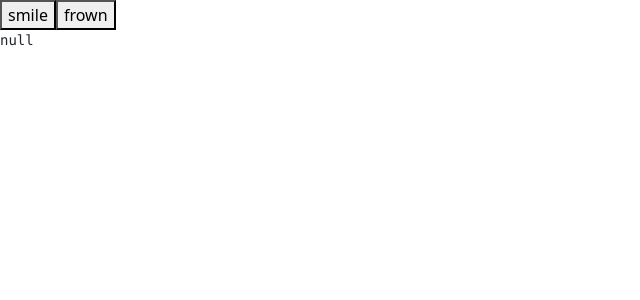
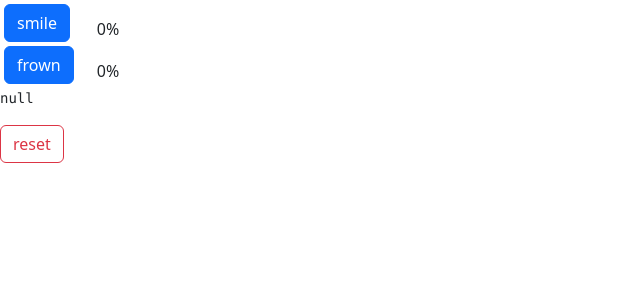
Before and after one commit to guahanweb/demo-node-redis-frontend, a React (Create React App) app in the folder app/: page / in a window 1280 px wide. Shown: the top 300 px of the page, without its empty margins (0-640 px from the left). Built offline with nearby package versions, Linux system fonts and the light colour scheme; no server answers.

Commit message:
visuals and initial connection data

```diff
--- a/app/src/App.tsx
+++ b/app/src/App.tsx
@@ -1,5 +1,4 @@
-import React from 'react';
-import logo from './logo.svg';
+import React, { useEffect, useState } from 'react';
 import { useVoting, useVotingResults } from "hooks/withVoting"
 
 function App() {
@@ -9,14 +8,47 @@ function App() {
   return (
     <div className="App">
       <div className="controls">
-        <button onClick={() => voting.vote("smile")}>smile</button>
-        <button onClick={() => voting.vote("frown")}>frown</button>
+        <VotingOption choice="smile" />
+        <VotingOption choice="frown" />
       </div>
       <div>
         <pre>{JSON.stringify(results, null, 2)}</pre>
+        <button className="btn btn-outline-danger" onClick={() => voting.reset()}>reset</button>
       </div>
     </div>
   );
 }
 
+function VotingOption({ choice }: { choice: string }) {
+  const voting: any = useVoting();
+  const results: any = useVotingResults();
+  const [ pct, setPct ] = useState(0);
+
+  useEffect(function () {
+    if (results) {
+      const value = results.votes && results.votes[choice];
+      if (value) {
+        // calculate the percentage of votes
+        setPct(Math.round(value / results.total * 100));
+      } else {
+        setPct(0);
+      }
+    }
+  }, [results, choice]);
+
+  return (
+    <div className="voting-option">
+      <div className="control">
+        <button className="btn btn-primary" onClick={() => voting.vote(choice)}>{choice}</button>
+      </div>
+      <div className="percentage">
+        <div className="wrapper">
+          <div className="bar" style={{ width: `${pct}%`}}></div>
+        </div>
+        <div className="value">{pct}%</div>
+      </div>
+    </div>
+  )
+}
+
 export default App;
--- a/app/src/hooks/withVoting.tsx
+++ b/app/src/hooks/withVoting.tsx
@@ -5,7 +5,7 @@ const ResultsContext: any = createContext(null);
 
 export function VotingProvider({ address, children }: { address: string, children: JSX.Element }) {
     const ws: any = useRef(null);
-    const [ votes, setVotes ] = useState(null);
+    const [ votes, setVotes ] = useState<any>(null);
 
     useEffect(function () {
         ws.current = new WebSocket(address);
@@ -19,10 +19,17 @@ export function VotingProvider({ address, children }: { address: string, childre
                 if (topic === "votes") {
                     setVotes(function () {
                         const result: any = {};
+                        let total: number = 0;
+
                         data.forEach(({ votes, choice }: any) => {
                             result[choice] = votes;
+                            total += parseInt(votes);
                         });
-                        return result;
+
+                        return {
+                            votes: result,
+                            total,
+                        };
                     });
                 }
             } catch (err) {
@@ -36,16 +43,22 @@ export function VotingProvider({ address, children }: { address: string, childre
     // eslint-disable-next-line
     }, []);
 
+    const reset = useCallback(function () {
+        if (!ws.current) return;
+        const payload = { action: "reset" };
+        const message = `c::${JSON.stringify(payload)}`;
+        ws.current.send(message);
+    }, []);
+
     const sendVote = useCallback(function (choice) {
         if (!ws.current) return;
-
         const payload = { action: "vote", info: choice };
         const message = `c::${JSON.stringify(payload)}`;
         ws.current.send(message);
     }, []);
 
     return (
-        <VotingContext.Provider value={{ vote: sendVote }}>
+        <VotingContext.Provider value={{ vote: sendVote, reset }}>
             <ResultsContext.Provider value={votes}>
                 {children}
             </ResultsContext.Provider>
--- a/app/src/scss/index.scss
+++ b/app/src/scss/index.scss
@@ -5,3 +5,32 @@
 
 // Core Layout
 @import '~bootstrap/scss/bootstrap.scss';
+
+.voting-option {
+    margin: 4px;
+    display: flex;
+    flex-direction: row;
+    justify-content: flex-start;
+    align-items: center;
+
+    & > .control {
+        width: 100px;
+    }
+
+    & > .percentage {
+        width: 100%;
+        .wrapper {
+            position: relative;
+            height: 12px;
+
+            .bar {
+                position: absolute;
+                top: 0;
+                left: 0;
+                bottom: 0;
+                background-color: rgba(255, 0, 0, 0.4);
+                transition: width 0.5s;
+            }
+        }
+    }
+}
```
